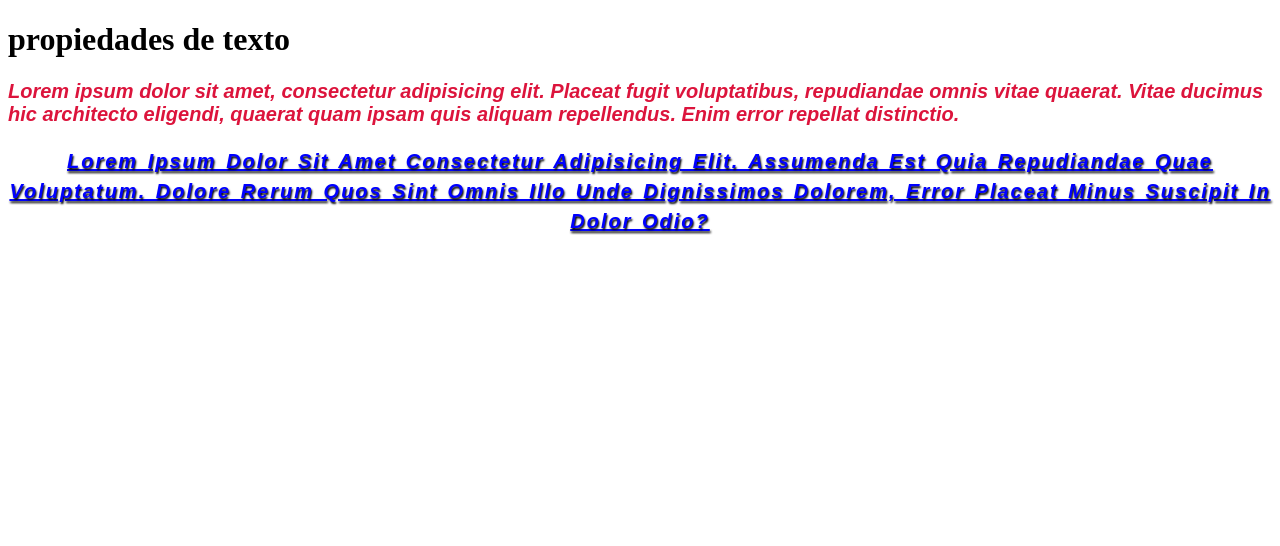
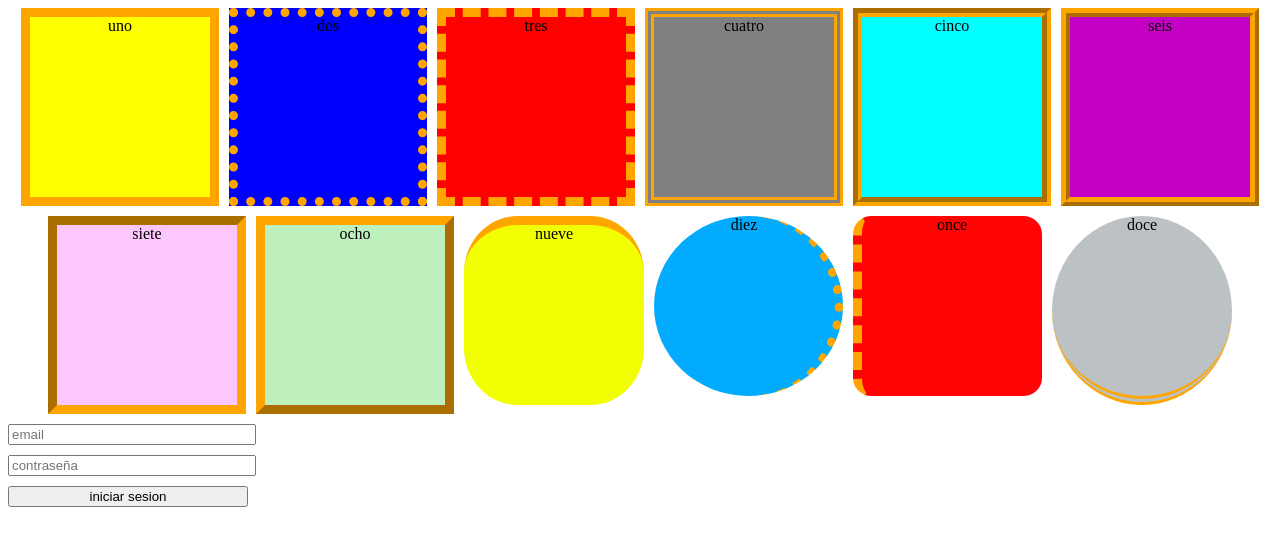
Before and after one commit to ecamilogp/curso-de-css, a Vue app: page / in a window 1280 px wide. Shown: the top 546 px of the page. Built offline with nearby package versions, Linux system fonts and the light colour scheme; the HTML template or start-up script is replaced by a standard one.

Commit message:
manejos de la propiedad border

```diff
--- a/src/component/EjerciciosCss.vue
+++ b/src/component/EjerciciosCss.vue
@@ -1,42 +1,143 @@
 <template>
-  <h1>propiedades de texto</h1>
-  <p>
-    Lorem ipsum dolor sit amet, consectetur adipisicing elit. Placeat fugit voluptatibus,
-    repudiandae omnis vitae quaerat. Vitae ducimus hic architecto eligendi, quaerat quam ipsam quis
-    aliquam repellendus. Enim error repellat distinctio.
-  </p>
-
-  <p class="text">
-    Lorem ipsum dolor sit amet consectetur adipisicing elit. Assumenda est quia repudiandae quae
-    voluptatum. Dolore rerum quos sint omnis illo unde dignissimos dolorem, error placeat minus
-    suscipit in dolor odio?
-  </p>
+  <div class="contenedor">
+    <div class="uno">uno</div>
+    <div class="dos">dos</div>
+    <div class="tres">tres</div>
+    <div class="cuatro">cuatro</div>
+    <div class="cinco">cinco</div>
+    <div class="seis">seis</div>
+    <div class="siete">siete</div>
+    <div class="ocho">ocho</div>
+    <div class="nueve">nueve</div>
+    <div class="diez">diez</div>
+    <div class="once">once</div>
+    <div class="doce">doce</div>
+  </div>
+  <form>
+    <input type="email" placeholder="email" />
+    <input type="password" placeholder="contraseña" />
+    <input type="submit" value="iniciar sesion" />
+  </form>
 </template>
 
 <style scoped>
-p {
-  color: crimson;
-  font-family: sans-serif;
-  font-size: 20px;
-  font-weight: bolder;
-  font-style: italic;
-  font-variant: normal;
-
-  /* podemos usar todo en una sola linea con font
-   pero es importante conservar el orden para poder hacer el efecto cascada
-
-  font: italic small-caps bold 20px sans-serif; */
+.contenedor {
+  display: flex;
+  flex-wrap: wrap;
+  justify-content: center;
+  gap: 10px;
+  margin: auto;
+}
+.uno {
+  background: yellow;
+  width: 180px;
+  height: 180px;
+  text-align: center;
+  border-width: 9px;
+  border-style: solid;
+  border-color: orange;
+}
+.dos {
+  background: blue;
+  width: 180px;
+  height: 180px;
+  text-align: center;
+  border-width: 9px;
+  border-style: dotted;
+  border-color: orange;
+}
+.tres {
+  background: red;
+  width: 180px;
+  height: 180px;
+  text-align: center;
+  border-width: 9px;
+  border-style: dashed;
+  border-color: orange;
+}
+.cuatro {
+  background: gray;
+  width: 180px;
+  height: 180px;
+  text-align: center;
+  border-width: 9px;
+  border-style: double;
+  border-color: orange;
+}
+.cinco {
+  background: aqua;
+  width: 180px;
+  height: 180px;
+  text-align: center;
+  border-width: 9px;
+  border-style: groove;
+  border-color: orange;
+}
+.seis {
+  background: rgb(198, 1, 198);
+  width: 180px;
+  height: 180px;
+  text-align: center;
+  border-width: 9px;
+  border-style: ridge;
+  border-color: orange;
+}
+.siete {
+  background: rgb(252, 199, 252);
+  width: 180px;
+  height: 180px;
+  text-align: center;
+  border-width: 9px;
+  border-style: inset;
+  border-color: orange;
+}
+.ocho {
+  background: rgb(190, 240, 190);
+  width: 180px;
+  height: 180px;
+  text-align: center;
+  border-width: 9px;
+  border-style: outset;
+  border-color: orange;
 }
 
-.text {
-  color: blue;
+.nueve {
+  background: rgb(242, 255, 4);
+  width: 180px;
+  height: 180px;
+  border-top: 9px solid orange;
+  border-radius: 30%;
   text-align: center;
-  text-decoration: underline;
-  text-transform: capitalize;
-  letter-spacing: 2px;
-  word-spacing: 2px;
-  line-height: 1.5;
-  white-space: normal;
-  text-shadow: 1px 2px 2px black;
+}
+.diez {
+  background: rgb(3, 171, 255);
+  width: 180px;
+  height: 180px;
+  border-right: 9px dotted orange;
+  border-radius: 100%;
+  text-align: center;
+}
+.once {
+  background: rgb(255, 4, 4);
+  width: 180px;
+  height: 180px;
+  border-left: 9px dashed orange;
+  border-radius: 10%;
+  text-align: center;
+}
+.doce {
+  background: rgb(188, 194, 196);
+  width: 180px;
+  height: 180px;
+  border-bottom: 9px double orange;
+  border-radius: 100%;
+  text-align: center;
+}
+input {
+  width: 80%;
+  margin-top: 10px;
+}
+form {
+  width: 300px;
 }
 </style>
```
